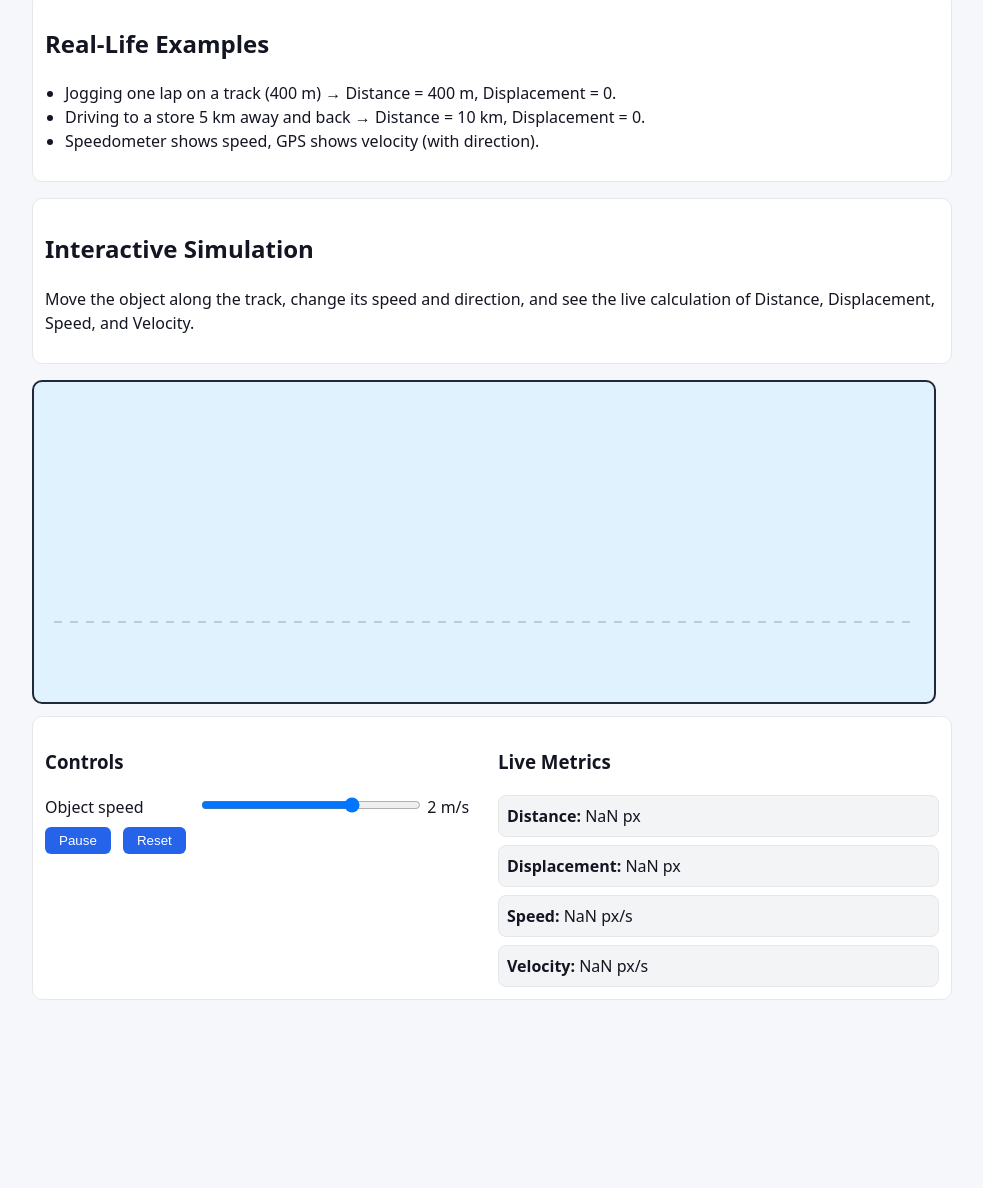
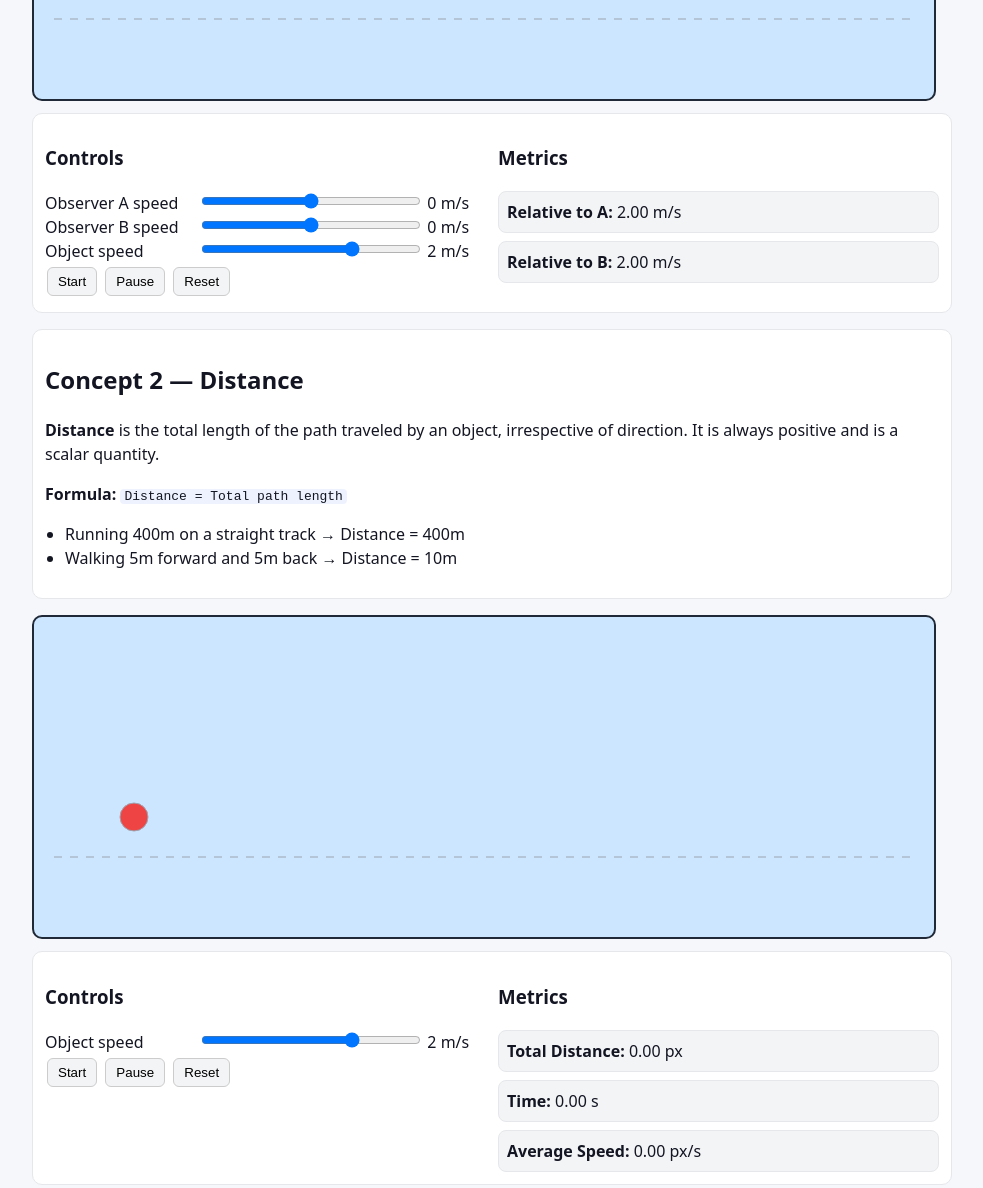
Before and after one commit to Praween-em/animation, a plain HTML site: page index.html in a window 1280 px wide. Shown: the part 586-1774 px from the top of the page, without its empty margins (148-1131 px from the left). Before the commit the page ends 1602 px from the top, so only its background shows below. Drawn offline with Linux system fonts and the light colour scheme.

Commit message:
Update index.html

```diff
--- a/index.html
+++ b/index.html
@@ -2,151 +2,168 @@
 <html lang="en">
 <head>
   <meta charset="utf-8" />
-  <title>Distance, Displacement, Speed & Velocity — Interactive Learning</title>
+  <title>Interactive Physics — Reference Point & Distance</title>
   <meta name="viewport" content="width=device-width, initial-scale=1" />
   <style>
     body{font-family:system-ui,Arial,sans-serif;margin:0;background:#f6f7fb;color:#131522;line-height:1.5}
     header{background:#1f2937;color:#fff;padding:14px 18px}
     h1{margin:0;font-size:20px}
     .wrap{max-width:920px;margin:16px auto;padding:0 12px}
-    canvas{display:block;width:100%;max-width:900px;height:320px;background:#e0f2fe;border:2px solid #1f2937;border-radius:10px;margin:12px 0}
+    canvas{display:block;width:100%;max-width:900px;height:320px;background:#cce6ff;border:2px solid #1f2937;border-radius:10px;margin:12px 0}
     .panel{background:#fff;border:1px solid #e5e7eb;border-radius:10px;padding:12px;margin-bottom:16px}
     .row{display:flex;gap:12px;flex-wrap:wrap}
     .cell{flex:1;min-width:240px}
     label{display:inline-block;min-width:150px}
     input[type=range]{width:220px}
-    button{padding:6px 14px;border:none;background:#2563eb;color:#fff;border-radius:6px;cursor:pointer;margin-right:8px}
-    .note{font-size:13px;color:#6b7280;margin-top:4px}
+    button{padding:6px 10px;margin:4px 2px;cursor:pointer;border:1px solid #ccc;border-radius:6px;background:#f3f4f6}
     .metric{background:#f3f4f6;border:1px solid #e5e7eb;border-radius:8px;padding:8px;margin-top:8px}
-    table{border-collapse:collapse;width:100%;margin-top:8px}
-    th,td{border:1px solid #ccc;padding:6px;text-align:center}
     code{background:#eef2ff;padding:0 4px;border-radius:4px}
     ul{padding-left:20px}
   </style>
 </head>
 <body>
-  <header><h1>Distance, Displacement, Speed & Velocity — Interactive Learning</h1></header>
+  <header><h1>Interactive Physics Learning</h1></header>
   <div class="wrap">
 
+    <!-- Concept 1 -->
     <div class="panel">
-      <h2>Concept Overview</h2>
-      <p><b>Distance</b> is the total length of the path traveled, regardless of direction (scalar).</p>
-      <p><b>Displacement</b> is the shortest straight-line change from start to end, including direction (vector).</p>
-      <p><b>Speed</b> = Distance / Time, scalar; <b>Velocity</b> = Displacement / Time, vector.</p>
+      <h2>Concept 1 — Reference Point & Motion</h2>
+      <p><b>Motion</b> is the change in position of an object with respect to a <b>reference point</b> over time.</p>
+      <ul>
+        <li><b>Reference Point:</b> A stationary object or position used as a basis to measure motion.</li>
+        <li><b>Relative Motion:</b> Motion described in relation to a chosen reference point.</li>
+        <li><b>Relative Velocity:</b> The velocity of one object as seen from another moving object, given by <code>v<sub>B|A</sub> = v<sub>B</sub> − v<sub>A</sub></code>.</li>
+      </ul>
+      <p><b>Example:</b> In a moving train, another train moving at the same speed in the same direction appears stationary.</p>
     </div>
 
+    <canvas id="canvas1" width="900" height="320"></canvas>
     <div class="panel">
-      <h2>Key Differences</h2>
-      <table>
-        <tr><th>Feature</th><th>Distance</th><th>Displacement</th><th>Speed</th><th>Velocity</th></tr>
-        <tr><td>Quantity type</td><td>Scalar</td><td>Vector</td><td>Scalar</td><td>Vector</td></tr>
-        <tr><td>Direction considered?</td><td>No</td><td>Yes</td><td>No</td><td>Yes</td></tr>
-        <tr><td>Can be zero?</td><td>No</td><td>Yes</td><td>No</td><td>Yes</td></tr>
-      </table>
+      <div class="row">
+        <div class="cell">
+          <h3>Controls</h3>
+          <div><label>Observer A speed</label>
+            <input type="range" id="obsASpeed" min="-5" max="5" step="0.1" value="0">
+            <span id="obsASpeedValue">0</span> m/s
+          </div>
+          <div><label>Observer B speed</label>
+            <input type="range" id="obsBSpeed" min="-5" max="5" step="0.1" value="0">
+            <span id="obsBSpeedValue">0</span> m/s
+          </div>
+          <div><label>Object speed</label>
+            <input type="range" id="objSpeed" min="-5" max="5" step="0.1" value="2">
+            <span id="objSpeedValue">2</span> m/s
+          </div>
+          <button id="start1">Start</button>
+          <button id="pause1">Pause</button>
+          <button id="reset1">Reset</button>
+        </div>
+        <div class="cell">
+          <h3>Metrics</h3>
+          <div class="metric" id="mA"></div>
+          <div class="metric" id="mB"></div>
+        </div>
+      </div>
     </div>
 
+    <!-- Concept 2 -->
     <div class="panel">
-      <h2>Real-Life Examples</h2>
+      <h2>Concept 2 — Distance</h2>
+      <p><b>Distance</b> is the total length of the path traveled by an object, irrespective of direction. It is always positive and is a scalar quantity.</p>
+      <p><b>Formula:</b> <code>Distance = Total path length</code></p>
       <ul>
-        <li>Jogging one lap on a track (400 m) → Distance = 400 m, Displacement = 0.</li>
-        <li>Driving to a store 5 km away and back → Distance = 10 km, Displacement = 0.</li>
-        <li>Speedometer shows speed, GPS shows velocity (with direction).</li>
+        <li>Running 400m on a straight track → Distance = 400m</li>
+        <li>Walking 5m forward and 5m back → Distance = 10m</li>
       </ul>
     </div>
 
-    <div class="panel">
-      <h2>Interactive Simulation</h2>
-      <p>Move the object along the track, change its speed and direction, and see the live calculation of Distance, Displacement, Speed, and Velocity.</p>
-    </div>
-
-    <canvas id="canvas" width="900" height="320"></canvas>
-
+    <canvas id="canvas2" width="900" height="320"></canvas>
     <div class="panel">
       <div class="row">
         <div class="cell">
           <h3>Controls</h3>
           <div><label>Object speed</label>
-            <input type="range" id="objSpeed" min="-5" max="5" step="0.1" value="2">
-            <span id="objSpeedValue">2</span> m/s
+            <input type="range" id="distSpeed" min="-5" max="5" step="0.1" value="2">
+            <span id="distSpeedValue">2</span> m/s
           </div>
-          <div style="margin-top:8px;">
-            <button id="toggleBtn">Pause</button>
-            <button id="resetBtn">Reset</button>
-          </div>
+          <button id="start2">Start</button>
+          <button id="pause2">Pause</button>
+          <button id="reset2">Reset</button>
         </div>
         <div class="cell">
-          <h3>Live Metrics</h3>
-          <div class="metric" id="mDistance"></div>
-          <div class="metric" id="mDisplacement"></div>
-          <div class="metric" id="mSpeed"></div>
-          <div class="metric" id="mVelocity"></div>
+          <h3>Metrics</h3>
+          <div class="metric" id="distMetric"></div>
+          <div class="metric" id="timeMetric"></div>
+          <div class="metric" id="avgSpeedMetric"></div>
         </div>
       </div>
     </div>
-
   </div>
 
   <script>
-    const C = document.getElementById('canvas'), ctx = C.getContext('2d');
-    const obj = { x:100, y:200, v:2, color:'#ef4444', r:14 };
-    let startX = obj.x;
-    let totalDistance = 0;
-    let running = true;
-    let lastTime = null;
+    // ---- Concept 1 Simulation ----
+    const C1 = document.getElementById('canvas1'), ctx1 = C1.getContext('2d');
+    const obsA = { x:120, y:200, v:0, color:'#2563eb', label:'Observer A' };
+    const obsB = { x:360, y:200, v:0, color:'#10b981', label:'Observer B' };
+    const obj  = { x:720, y:200, v:2, color:'#ef4444', label:'Object' };
+    let run1 = false;
 
-    const speedIn = document.getElementById('objSpeed'), speedVal = document.getElementById('objSpeedValue');
-    const mDistance = document.getElementById('mDistance');
-    const mDisplacement = document.getElementById('mDisplacement');
-    const mSpeed = document.getElementById('mSpeed');
-    const mVelocity = document.getElementById('mVelocity');
-    const toggleBtn = document.getElementById('toggleBtn');
-    const resetBtn = document.getElementById('resetBtn');
+    document.getElementById('obsASpeed').oninput = e => { obsA.v = parseFloat(e.target.value); obsASpeedValue.textContent = obsA.v.toFixed(2); };
+    document.getElementById('obsBSpeed').oninput = e => { obsB.v = parseFloat(e.target.value); obsBSpeedValue.textContent = obsB.v.toFixed(2); };
+    document.getElementById('objSpeed').oninput  = e => { obj.v  = parseFloat(e.target.value); objSpeedValue.textContent  = obj.v.toFixed(2); };
+    document.getElementById('start1').onclick = () => run1 = true;
+    document.getElementById('pause1').onclick = () => run1 = false;
+    document.getElementById('reset1').onclick = () => { obsA.x=120; obsB.x=360; obj.x=720; run1=false; };
 
-    speedIn.oninput=()=>{ obj.v=parseFloat(speedIn.value); speedVal.textContent=obj.v.toFixed(2); };
+    function drawEntity(e, ctx){
+      ctx.beginPath(); ctx.arc(e.x,e.y,14,0,Math.PI*2);
+      ctx.fillStyle=e.color; ctx.fill(); ctx.stroke();
+      ctx.fillStyle='#111827'; ctx.font='12px system-ui'; ctx.fillText(e.label, e.x-36, e.y-20);
+    }
+    function updateEntity(e){ e.x += e.v; if(e.x > C1.width+16) e.x = -16; if(e.x < -16) e.x = C1.width+16; }
+    function loop1(){
+      ctx1.clearRect(0,0,C1.width,C1.height);
+      ctx1.strokeStyle='#9ca3af'; ctx1.setLineDash([8,8]);
+      ctx1.beginPath(); ctx1.moveTo(20,240); ctx1.lineTo(C1.width-20,240); ctx1.stroke(); ctx1.setLineDash([]);
+      if(run1){ updateEntity(obsA); updateEntity(obsB); updateEntity(obj); }
+      drawEntity(obsA,ctx1); drawEntity(obsB,ctx1); drawEntity(obj,ctx1);
+      mA.innerHTML = `<b>Relative to A:</b> ${(obj.v - obsA.v).toFixed(2)} m/s`;
+      mB.innerHTML = `<b>Relative to B:</b> ${(obj.v - obsB.v).toFixed(2)} m/s`;
+      requestAnimationFrame(loop1);
+    }
+    loop1();
 
-    toggleBtn.onclick=()=>{ running = !running; toggleBtn.textContent = running ? 'Pause' : 'Resume'; };
-    resetBtn.onclick=()=>{
-      obj.x = startX; totalDistance = 0; lastTime = null;
-    };
+    // ---- Concept 2 Simulation ----
+    const C2 = document.getElementById('canvas2'), ctx2 = C2.getContext('2d');
+    const distObj = { x:100, y:200, v:2, color:'#ef4444' };
+    let totalDist = 0, prevX = distObj.x, run2 = false, lastT=null, simT=0;
 
-    function drawTrack(){
-      ctx.strokeStyle='#9ca3af'; ctx.setLineDash([8,8]);
-      ctx.beginPath(); ctx.moveTo(20,240); ctx.lineTo(C.width-20,240); ctx.stroke(); ctx.setLineDash([]);
+    document.getElementById('distSpeed').oninput = e => { distObj.v = parseFloat(e.target.value); distSpeedValue.textContent = distObj.v.toFixed(2); };
+    document.getElementById('start2').onclick = () => { run2 = true; lastT = null; };
+    document.getElementById('pause2').onclick = () => run2 = false;
+    document.getElementById('reset2').onclick = () => { distObj.x=100; totalDist=0; simT=0; prevX=100; run2=false; lastT=null; };
+
+    function loop2(ts){
+      ctx2.clearRect(0,0,C2.width,C2.height);
+      ctx2.strokeStyle='#9ca3af'; ctx2.setLineDash([8,8]);
+      ctx2.beginPath(); ctx2.moveTo(20,240); ctx2.lineTo(C2.width-20,240); ctx2.stroke(); ctx2.setLineDash([]);
+      if(run2){
+        if(lastT!==null) simT += (ts-lastT)/1000;
+        distObj.x += distObj.v;
+        totalDist += Math.abs(distObj.x - prevX);
+        prevX = distObj.x;
+        if(distObj.x > C2.width+16) distObj.x = -16;
+        if(distObj.x < -16) distObj.x = C2.width+16;
+      }
+      lastT = ts;
+      ctx2.beginPath(); ctx2.arc(distObj.x, distObj.y, 14, 0, Math.PI*2);
+      ctx2.fillStyle = distObj.color; ctx2.fill(); ctx2.stroke();
+      distMetric.innerHTML = `<b>Total Distance:</b> ${totalDist.toFixed(2)} px`;
+      timeMetric.innerHTML = `<b>Time:</b> ${simT.toFixed(2)} s`;
+      avgSpeedMetric.innerHTML = `<b>Average Speed:</b> ${(totalDist/(simT||1)).toFixed(2)} px/s`;
+      requestAnimationFrame(loop2);
     }
-    function drawObj(){
-      ctx.beginPath(); ctx.arc(obj.x,obj.y,obj.r,0,Math.PI*2);
-      ctx.fillStyle=obj.color; ctx.fill(); ctx.strokeStyle='#111827'; ctx.stroke();
-      ctx.fillStyle='#111827'; ctx.font='12px system-ui'; ctx.fillText("Object", obj.x-20, obj.y-20);
-    }
-    function update(dt){
-      const prevX = obj.x;
-      obj.x += obj.v * dt * 60; // speed scale
-      if(obj.x > C.width-20) obj.x = C.width-20;
-      if(obj.x < 20) obj.x = 20;
-      totalDistance += Math.abs(obj.x - prevX);
-    }
-    function animate(timestamp){
-      if(!lastTime) lastTime = timestamp;
-      const dt = (timestamp - lastTime)/1000;
-      lastTime = timestamp;
-      ctx.clearRect(0,0,C.width,C.height);
-      drawTrack();
-      if(running) update(dt);
-      drawObj();
-
-      const displacement = obj.x - startX;
-      const timeElapsed = (performance.now() - performance.timing.navigationStart)/1000; // rough total time
-      const speed = totalDistance / timeElapsed;
-      const velocity = displacement / timeElapsed;
-
-      mDistance.innerHTML = `<b>Distance:</b> ${totalDistance.toFixed(2)} px`;
-      mDisplacement.innerHTML = `<b>Displacement:</b> ${displacement.toFixed(2)} px`;
-      mSpeed.innerHTML = `<b>Speed:</b> ${speed.toFixed(2)} px/s`;
-      mVelocity.innerHTML = `<b>Velocity:</b> ${velocity.toFixed(2)} px/s`;
-
-      requestAnimationFrame(animate);
-    }
-    animate();
+    loop2();
   </script>
 </body>
 </html>
```
